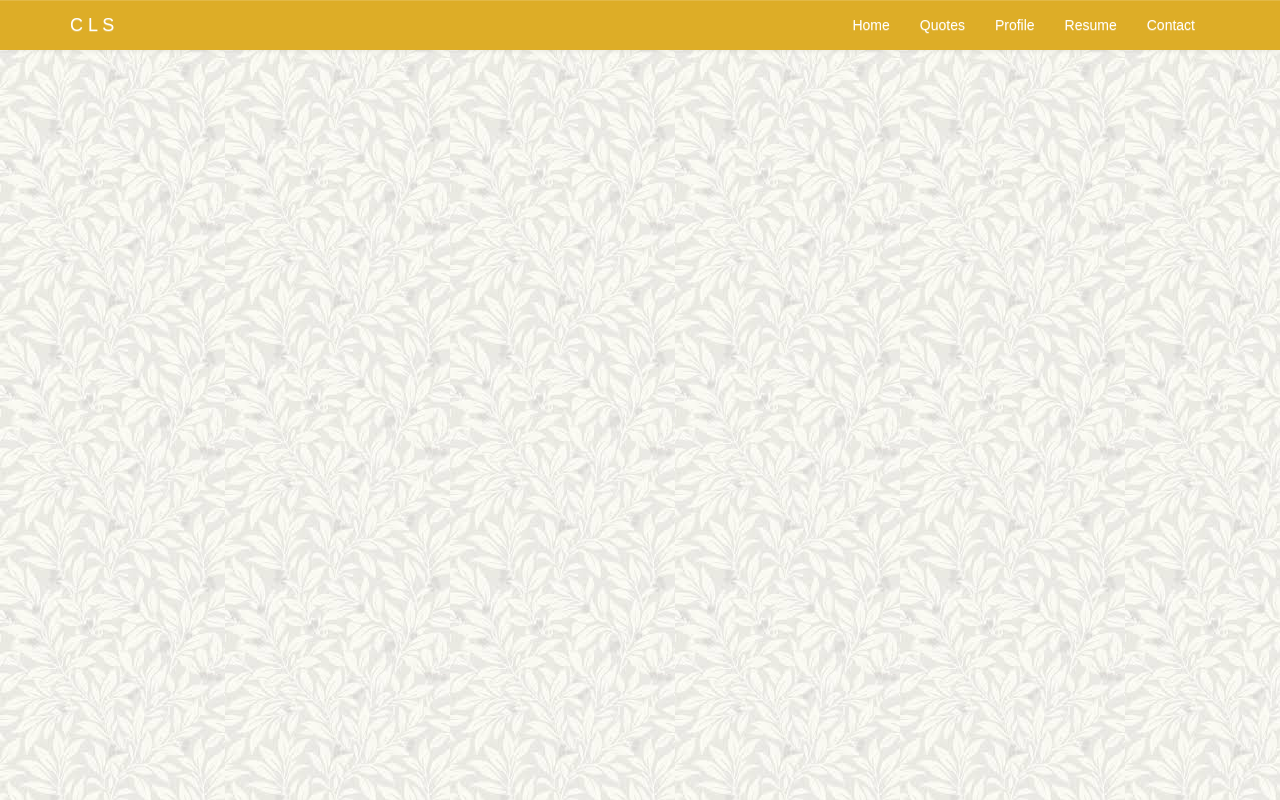
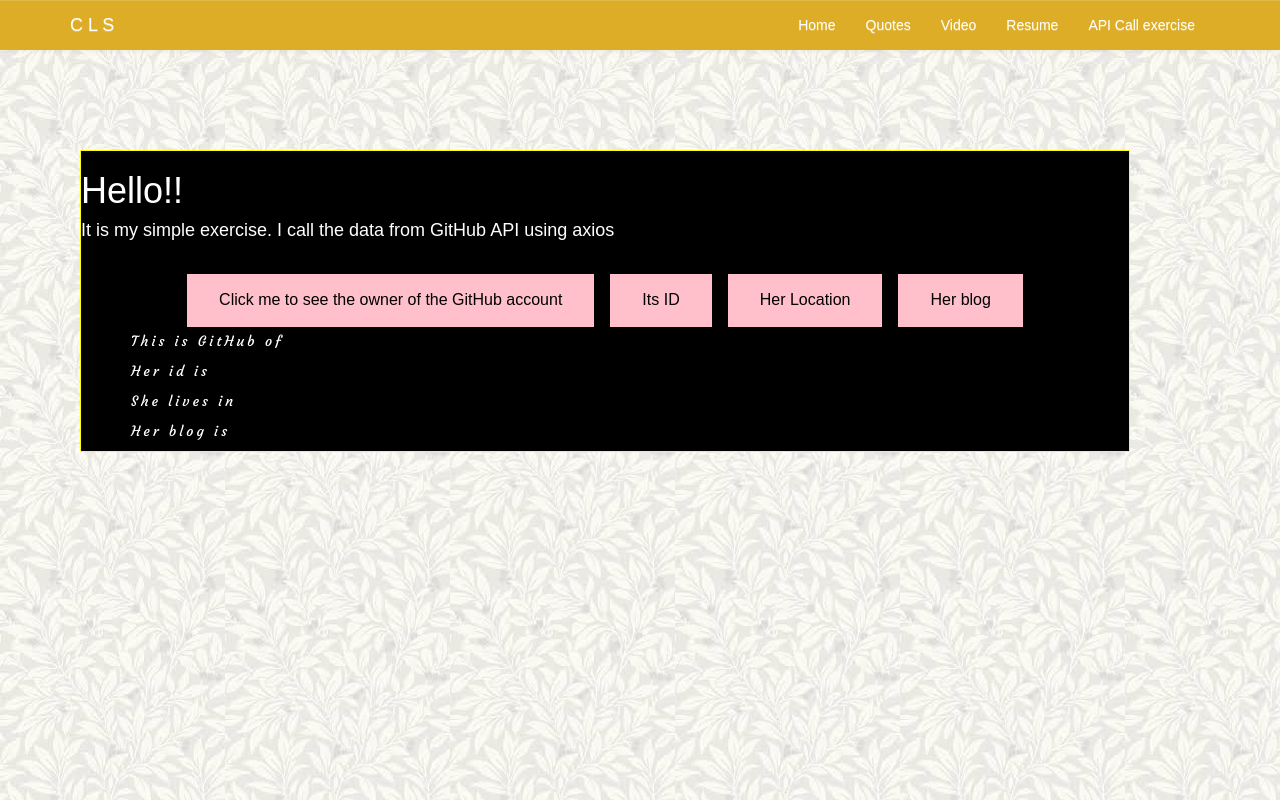
Before and after one commit to lolita89/portfolioproject, a React (Create React App) app: page /apicall in a window 1280 px wide. Built offline with nearby package versions, Linux system fonts and the light colour scheme; a web font is replaced by a local one.

Commit message:
Put exercise of github API call

```diff
--- a/src/App.jsx
+++ b/src/App.jsx
@@ -8,6 +8,7 @@ import Navbar from './components/CustomNavBar';
 import Profile from './components/Profile';
 import Application from './components/Application'
 import Contact from './components/Contact';
+import Video from './components/Video';
 
 
 
@@ -20,8 +21,10 @@ class App extends Component {
         <Route exact path="/" component={Home} />
         <Route path="/quotes" component={Quotes} />
         <Route path="/resume" component={Resume} />
-        <Route path="/profile" component={Profile} />
+        <Route path="/video" component={Profile} />
         <Route path="/contact" component={Contact} />
+        <Route path="/apicall" component={Video} />
+
 
       </div>
     </Router>
--- a/src/components/CustomNavBar.jsx
+++ b/src/components/CustomNavBar.jsx
@@ -21,15 +21,18 @@ class CustomNavBar extends Component {
             <NavItem eventKey={2} componentClass={Link} href="/quotes" to ="/quotes">
               Quotes
             </NavItem>
-            <NavItem eventKey={3} componentClass={Link} href="/profile" to ="/profile">
-              Profile
+            <NavItem eventKey={3} componentClass={Link} href="/video" to ="/video">
+              Video
             </NavItem>
             <NavItem eventKey={4} componentClass={Link} href="/resume" to ="/resume">
               Resume
             </NavItem>
-            <NavItem eventKey={5} componentClass={Link} href="/contact" to ="/contact">
+            <NavItem eventKey={5} componentClass={Link} href="/apicalll" to ="/apicall">
+             API Call exercise
+            </NavItem>
+            {/* <NavItem eventKey={5} componentClass={Link} href="/contact" to ="/contact">
               Contact
-            </NavItem>
+            </NavItem> */}
           </Nav>
           </Navbar.Collapse>
          </Navbar>
--- a/src/components/Profile.jsx
+++ b/src/components/Profile.jsx
@@ -14,12 +14,12 @@ class Profile extends Component {
           };
         return (
             <div>
-                <Image src="assets/womanheader.jpg" className="header-image img-responsive" />
+                {/* <Image src="assets/womanheader.jpg" className="header-image img-responsive" /> */}
                 <Grid>
                 <Row>
                 <div>
                 <iframe width="560" height="315" src="https://www.youtube.com/embed/XebNxUE3ugA" frameborder="0" allow="autoplay; encrypted-media" allowfullscreen>
-                </iframe>
+                Tech Inspiration</iframe>
                 </div>
                 </Row>
                 </Grid>
--- a/src/components/Quotes.css
+++ b/src/components/Quotes.css
@@ -1,2 +1,6 @@
 .header-image {
 text-align: center}
+
+.img-responsive {
+    margin: 0 auto;
+}
--- a/src/components/Resume.jsx
+++ b/src/components/Resume.jsx
@@ -8,7 +8,7 @@ class Resume extends Component {
             <div>
                 <Grid>
                     <Col xs={6} sm={4}>
-                    <Image src="assets/cikacv.jpg" />
+                    <Image src="assets/cikacv.jpg"/>
                     </Col>
                 </Grid>
             </div>
--- /dev/null
+++ b/src/components/Video.css
@@ -0,0 +1,32 @@
+.container-api {
+    border: 1px solid yellow;
+    color: white;
+    margin-top: 100px;
+    margin-bottom: 100px;
+    margin-right: 150px;
+    margin-left: 80px;
+    background-color: black;
+}
+
+p {
+    text-indent: 50px;
+    text-align: justify;
+    letter-spacing: 3px;
+}
+
+.button_container {
+    text-align: center;
+  }
+
+  .button {
+    background-color: pink;
+    border: none;
+    color: black;
+    padding: 15px 32px;
+    text-align: center;
+    text-decoration: none;
+    display: inline-block;
+    font-size: 16px;
+    margin: 4px 8px;
+    cursor: pointer;
+  }
--- /dev/null
+++ b/src/components/Video.js
@@ -0,0 +1,78 @@
+import React, { Component } from 'react';
+import './Video.css';
+import axios from 'axios';
+
+class Video extends Component {
+    constructor () {
+        super()
+        this.state = {
+          username: '',
+          id: '',
+          location: '',
+          blog: '',
+        }
+
+        this.nameClick = this.nameClick.bind(this)
+        this.idClick = this.idClick.bind(this)
+        this.locationClick = this.locationClick.bind(this)
+        this.blogClick = this.blogClick.bind(this)
+      }
+
+      nameClick () {
+        axios.get('https://api.github.com/users/lolita89')
+          .then(response => this.setState({username: response.data.name}))
+      }
+
+      idClick () {
+        axios.get('https://api.github.com/users/lolita89')
+          .then(response => this.setState({id: response.data.id}))
+      }
+
+      locationClick () {
+        axios.get('https://api.github.com/users/lolita89')
+          .then(response => this.setState({location: response.data.location}))
+      }
+
+      blogClick () {
+        axios.get('https://api.github.com/users/lolita89')
+          .then(response => this.setState({blog: response.data.blog}))
+      }
+
+      render() {
+        return (
+        <div className="container-api">
+          <h1>Hello!!</h1>
+          <h4>It is my simple exercise. I call the data from GitHub API using axios</h4>
+          <br/>
+
+            <div className="button_container">
+
+              <button className="button button-name" onClick={this.nameClick}>
+                Click me to see the owner of the GitHub account
+              </button>
+
+               <button className="button button-id" onClick={this.idClick}>
+                Its ID
+              </button>
+
+               <button className="button button-location" onClick={this.locationClick}>
+                Her Location
+              </button>
+
+               <button className="button button-blog" onClick={this.blogClick}>
+                Her blog
+              </button>
+
+              <p>This is GitHub of {this.state.username}</p>
+              <p>Her id is {this.state.id}</p>
+              <p>She lives in {this.state.location}</p>
+              <p>Her blog is {this.state.blog}</p>
+
+            </div>
+
+        </div>
+        );
+      }
+    }
+
+    export default Video;
```
Also changed, not shown: src/components/Home.js (line endings or trailing spaces), src/components/Profile.css (line endings or trailing spaces).
